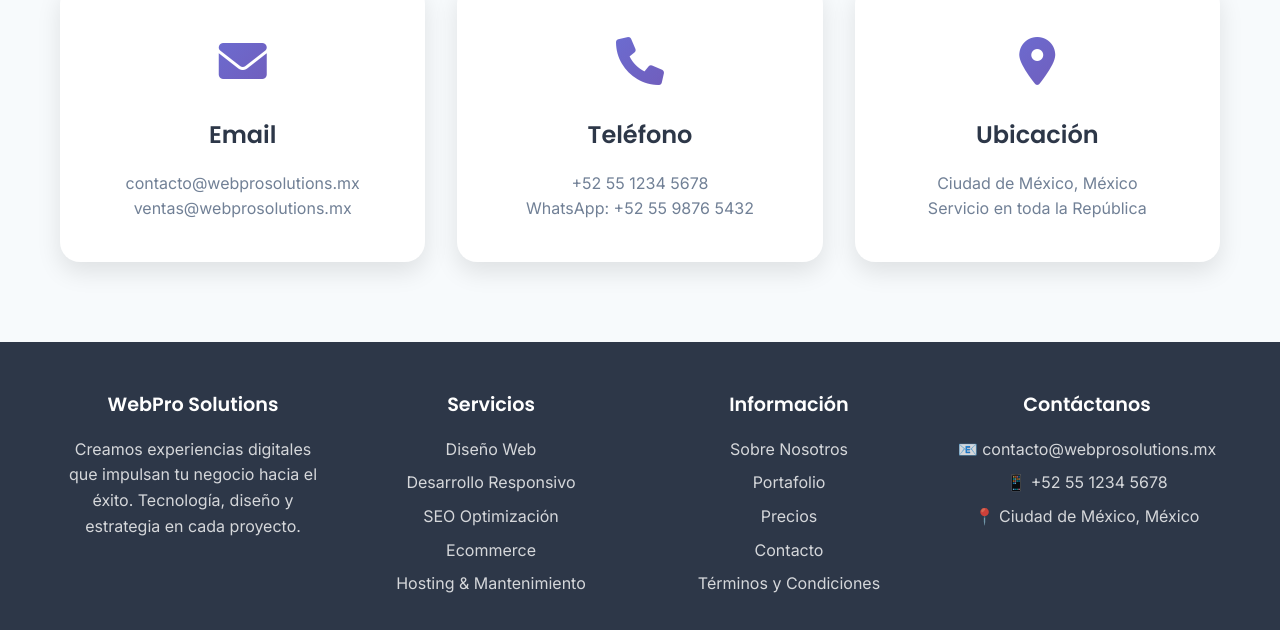
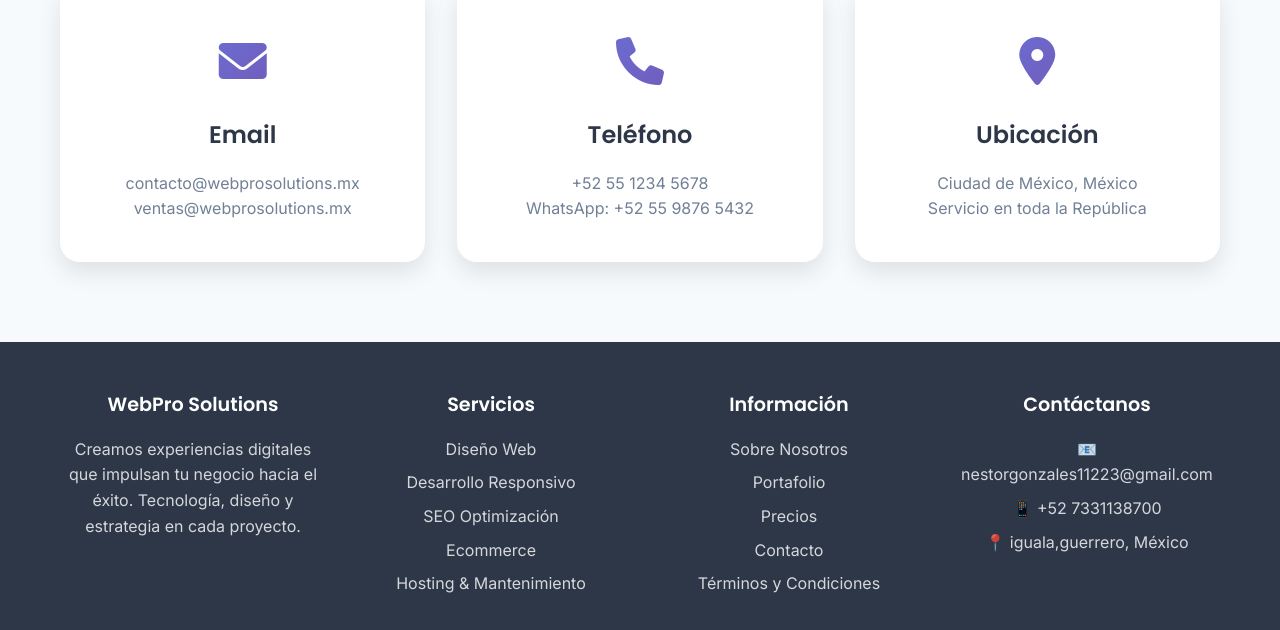
Before and after one commit to Armita821/-tu-solucion-web, a plain HTML site: page index.html in a window 1280 px wide. Shown: the part 5583-6213 px from the top of the page. Drawn offline with Linux system fonts and the light colour scheme.

Commit message:
Update index.html

```diff
--- a/index.html
+++ b/index.html
@@ -1035,9 +1035,9 @@
         </div>
         <div class="footer-section">
           <h4>Contáctanos</h4>
-          <p>📧 contacto@webprosolutions.mx</p>
-          <p>📱 +52 55 1234 5678</p>
-          <p>📍 Ciudad de México, México</p>
+          <p>📧 nestorgonzales11223@gmail.com</p>
+          <p>📱 +52 7331138700</p>
+          <p>📍 iguala,guerrero, México</p>
         </div>
       </div>
 
```
